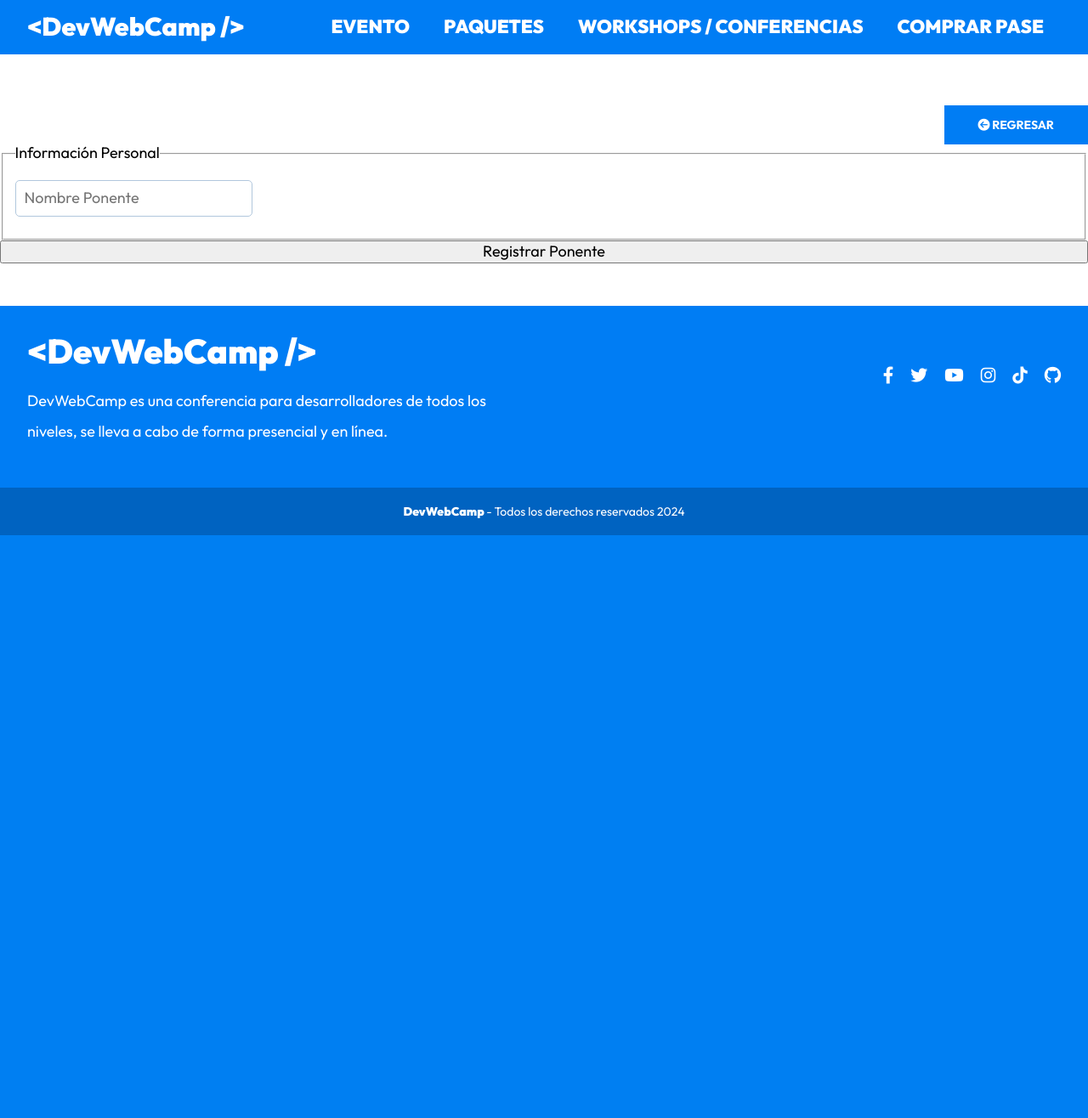
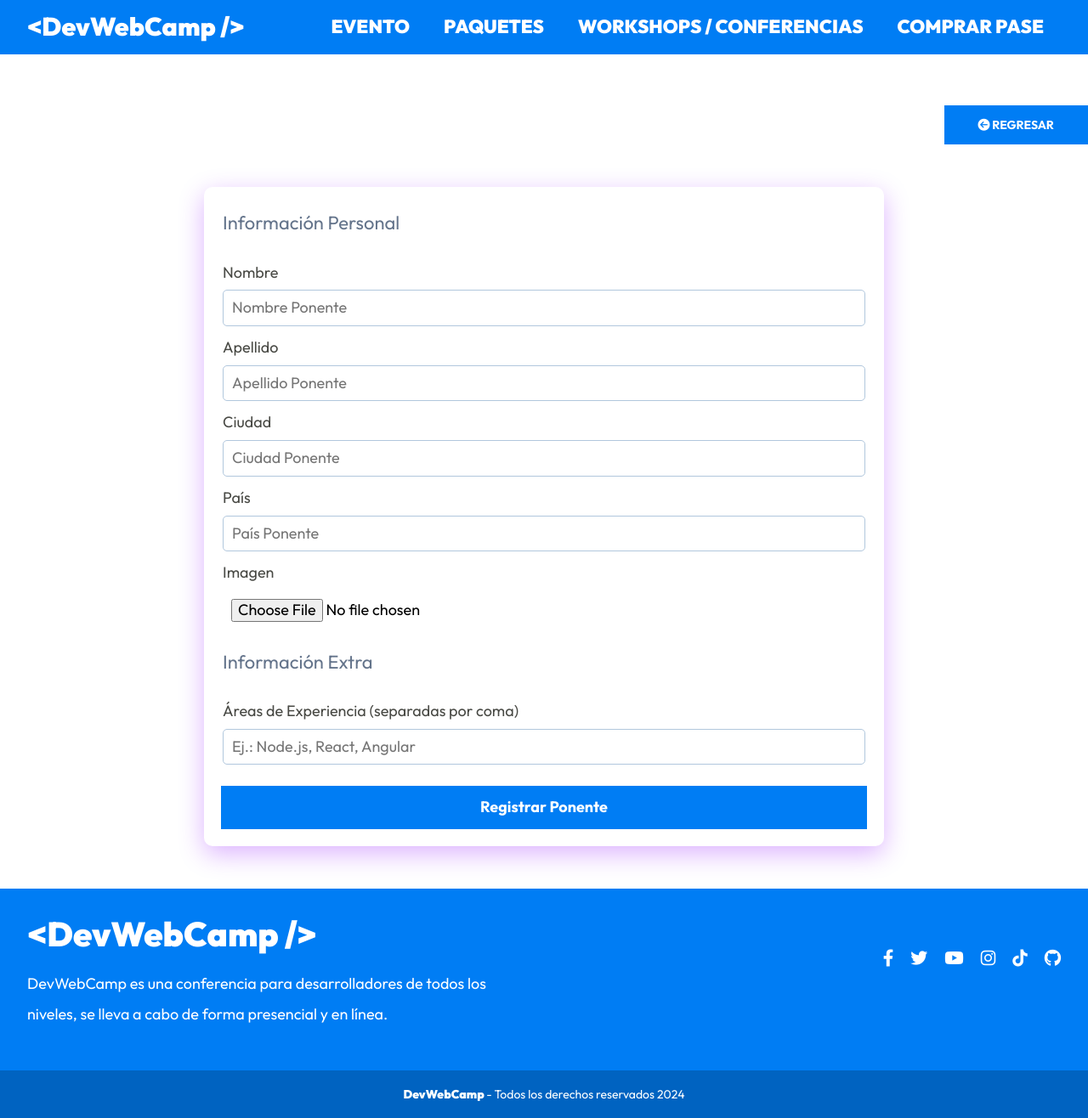
Before and after one commit to Johnsky-Games/DevWebCamp_inicio, a PHP site: template views/admin/ponentes/crear.php in a window 1280 px wide. Shown: the part 601-1917 px from the top of the page at 85% size. Before the commit the page ends 1231 px from the top, so only its background shows below. Run offline with PHP 8.4, Linux system fonts and the light colour scheme; the template is opened without the code that fills it, so the values that code supplies are empty; some libraries are stand-ins or nearby versions.

Commit message:
Creando formulario para registrar ponentes/conferencistas

```diff
--- a/src/scss/admin/_dashboard.scss
+++ b/src/scss/admin/_dashboard.scss
@@ -94,6 +94,7 @@
         @include m.tablet {
             display: flex;
             justify-content: flex-end;
+            margin-bottom: 5rem;
         }
     }
 
@@ -106,4 +107,16 @@
             width: auto;
         }
     }
+
+    &__contenedor {
+        @include m.shadow;
+        background-color: v.$blanco;
+        padding: 2rem;
+        border-radius: 1rem;
+    }
+
+    &__formulario {
+        @extend .dashboard__contenedor;
+        @include m.contenedor-md;
+    }
 }
--- a/src/scss/base/_mixins.scss
+++ b/src/scss/base/_mixins.scss
@@ -52,6 +52,11 @@
 
 @mixin contenedor {
     width: min(95%, 144rem);
+    margin: 0 auto;
+}
+
+@mixin contenedor-md {
+    width: min(95%, 80rem);
     margin: 0 auto;
 }
 
@@ -148,3 +153,7 @@
         cursor: pointer;
     }
 }
+
+@mixin shadow {
+    box-shadow: 0px 9px 30px rgba(140, 0, 255, 0.3);
+}
--- a/src/scss/ui/formulario/_formulario.scss
+++ b/src/scss/ui/formulario/_formulario.scss
@@ -4,6 +4,18 @@
 .formulario {
     display: flex;
     flex-direction: column;
+
+    &__filedset {
+        border: none;
+        margin-top: 1rem;
+        padding: 0;
+    }
+
+    &__legend {
+        color: v.$gris;
+        font-size: 2.2rem;
+        margin-bottom: 2rem;
+    }
 
     &__campo {
         display: flex;
@@ -22,11 +34,19 @@
         padding: 1rem;
         border: 1px solid darken(v.$gris-claro, 20);
         border-radius: .5rem;
+
+        &--file {
+            border: none;
+        }
     }
 
     &__submit {
         @include m.boton(v.$azul, v.$blanco);
         width: auto;
         align-self: flex-start;
+
+        &--registrar {
+            width: 100%;
+        }
     }
 }
--- a/views/admin/ponentes/crear.php
+++ b/views/admin/ponentes/crear.php
@@ -14,8 +14,8 @@
 
     <form action="/admin/ponentes/crear" method="POST" class="formulario" enctype="multipart/form-data">
         <?php
-        include_once __DIR__ . '/../../admin/ponentes/formulario.php';
+        include_once __DIR__ . '/formulario.php';
         ?>
-        <input type="submit" value="Registrar Ponente">
+        <input class="formulario__submit formulario__submit--registrar" type="submit" value="Registrar Ponente">
     </form>
 </div>
--- a/views/admin/ponentes/formulario.php
+++ b/views/admin/ponentes/formulario.php
@@ -1,9 +1,78 @@
-<fieldset>
-    <legend>Información Personal</legend>
+<fieldset class="formulario__filedset">
+    <legend class="formulario__legend">Información Personal</legend>
+
     <div class="formulario__campo">
-        <label for="" class="formulario__label">
-            <input type="text" name="nombre" value="" placeholder="Nombre Ponente" class="formulario__input"
-                for="nombre" id="nombre">
-        </label>
+        <label for="nombre" class="formulario__label">Nombre</label>
+            <input
+                type="text"
+                class="formulario__input"
+                id="nombre"
+                name="nombre"
+                placeholder="Nombre Ponente"
+                value="<?php echo $ponente->nombre ?? ''; ?>"
+            >
+    </div>
+
+    <div class="formulario__campo">
+        <label for="apellido" class="formulario__label">Apellido</label>
+            <input
+                type="text"
+                class="formulario__input"
+                id="apellido"
+                name="apellido"
+                placeholder="Apellido Ponente"
+                value="<?php echo $ponente->apellido ?? ''; ?>"
+            >
+    </div>
+
+    <div class="formulario__campo">
+        <label for="ciudad" class="formulario__label">Ciudad</label>
+            <input
+                type="text"
+                class="formulario__input"
+                id="ciudad"
+                name="ciudad"
+                placeholder="Ciudad Ponente"
+                value="<?php echo $ponente->ciudad ?? ''; ?>"
+            >
+    </div>
+
+    <div class="formulario__campo">
+        <label for="pais" class="formulario__label">País</label>
+            <input
+                type="text"
+                class="formulario__input"
+                id="pais"
+                name="pais"
+                placeholder="País Ponente"
+                value="<?php echo $ponente->pais ?? ''; ?>"
+            >
+    </div>
+
+    <div class="formulario__campo">
+        <label for="imagen" class="formulario__label">Imagen</label>
+            <input
+                type="file"
+                class="formulario__input formulario__input--file"
+                id="imagen"
+                name="imagen"
+            >
     </div>
 </fieldset>
+
+<fieldset class="formulario__filedset">
+    <legend class="formulario__legend">Información Extra</legend>
+
+    <div class="formulario__campo">
+        <label for="tags_input" class="formulario__label">Áreas de Experiencia (separadas por coma)</label>
+            <input
+                type="text"
+                class="formulario__input"
+                id="tags_input"
+                placeholder="Ej.: Node.js, React, Angular"
+            >
+
+            <div id="tags" class="formulario__listado"></div>
+            <input type="hidden" name="tags" value="<?php echo $ponente->tags ?? ''; ?>">
+    </div>
+</fieldset>
```
Also changed, not shown: public/build/css/app.css, 2 other files.
